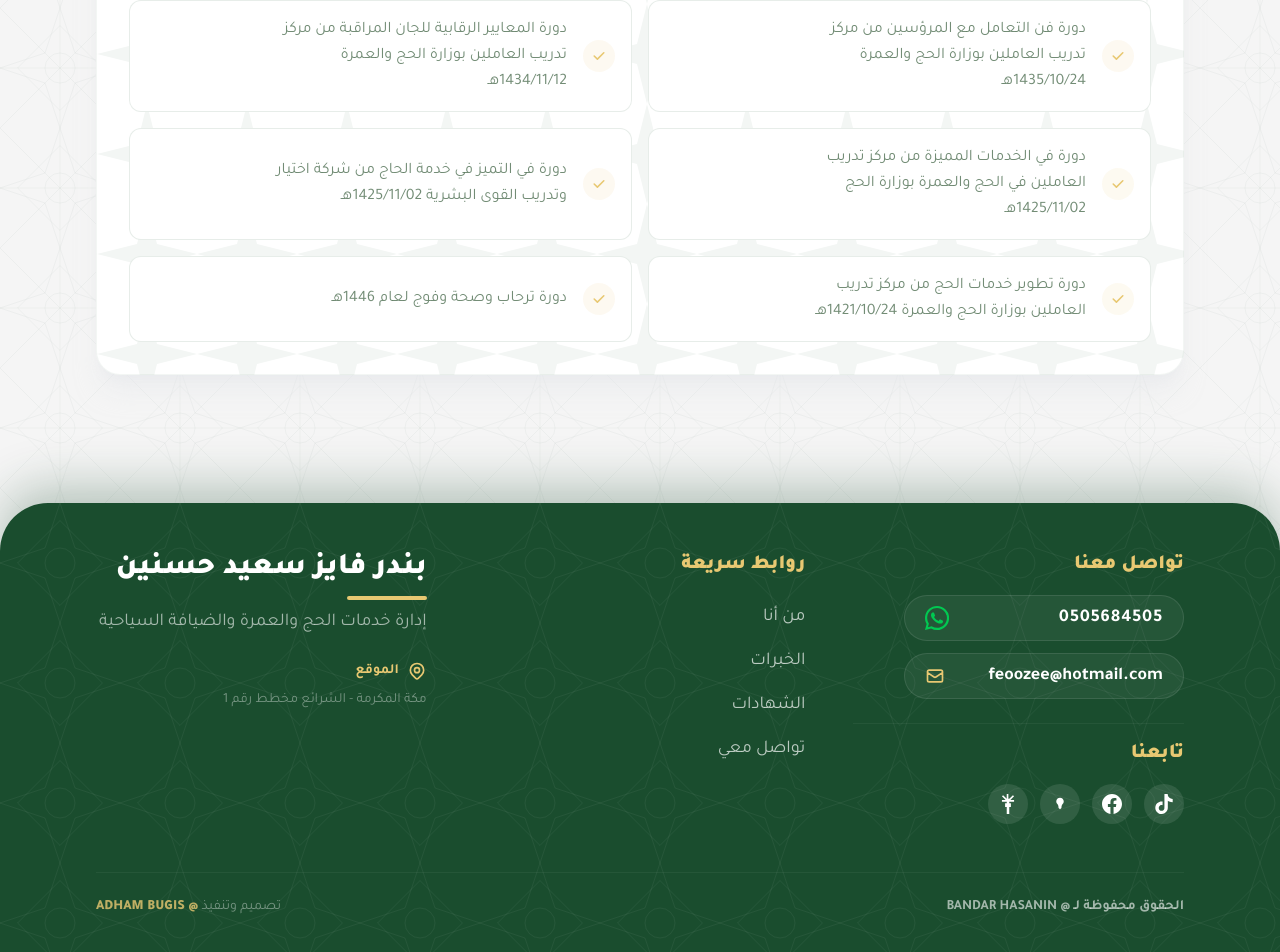
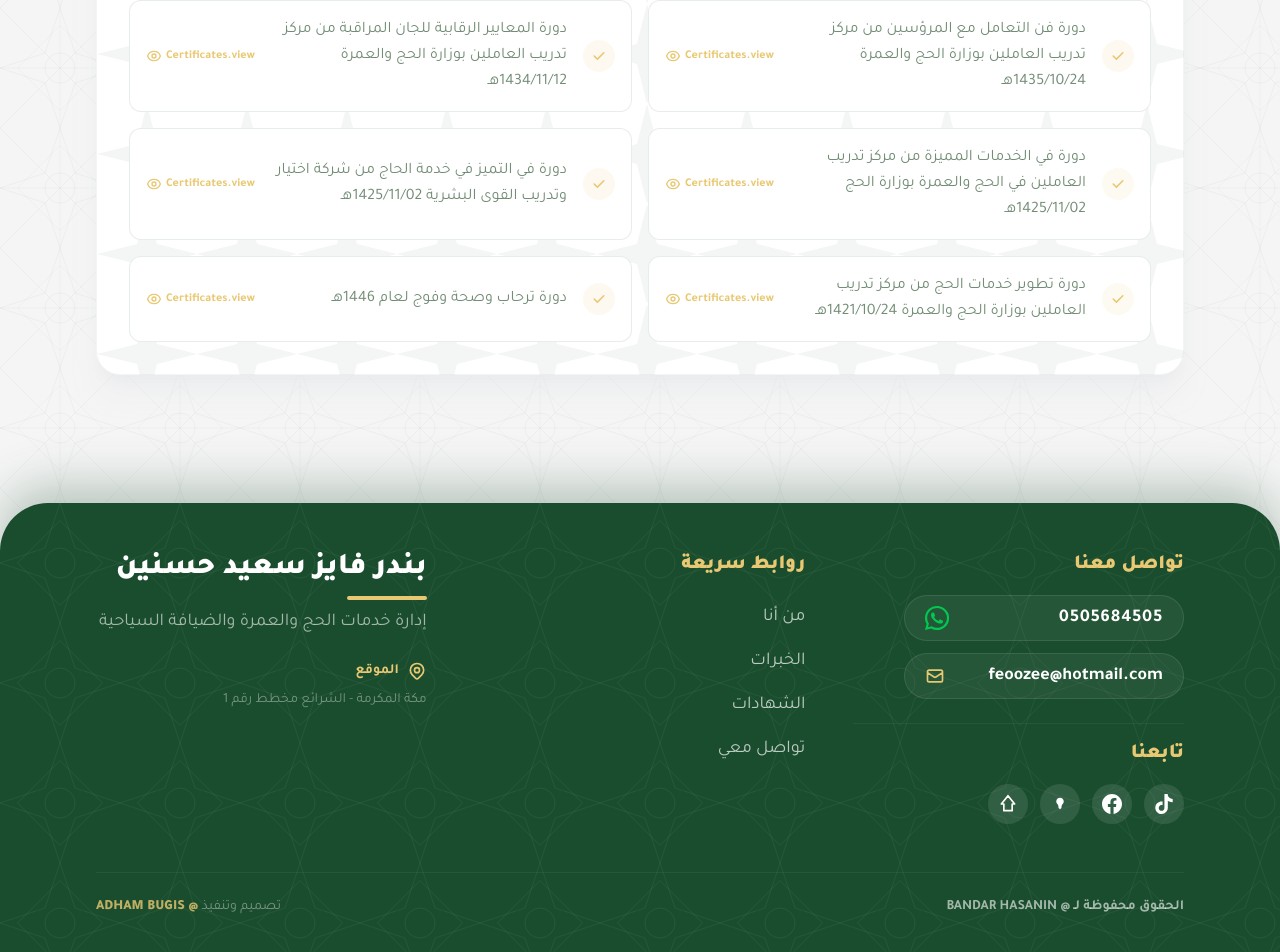
Before and after one commit to adhamindo1981/bandar-portfolio, a Next.js app: page /ar in a window 1280 px wide. Shown: the part 1672-2624 px from the top of the page. Built offline with nearby package versions, Linux system fonts and the light colour scheme.

Commit message:
Update social media links in footer

```diff
--- a/src/components/CertificatesSection.tsx
+++ b/src/components/CertificatesSection.tsx
@@ -140,7 +140,7 @@ export default function CertificatesSection() {
 
               {/* View Indicator */}
               {hasUrl && (
-                <div className="flex items-center gap-1 text-accent md:opacity-0 md:group-hover:opacity-100 transition-all transform md:translate-x-2 md:group-hover:translate-x-0 whitespace-nowrap">
+                <div className="flex items-center gap-1 text-accent transition-all transform whitespace-nowrap">
                   <span className="text-xs font-bold">{t('view')}</span>
                   <svg className="w-4 h-4" fill="none" stroke="currentColor" viewBox="0 0 24 24">
                     <path strokeLinecap="round" strokeLinejoin="round" strokeWidth={2} d="M15 12a3 3 0 11-6 0 3 3 0 016 0z" />
--- a/src/components/ExperienceSection.tsx
+++ b/src/components/ExperienceSection.tsx
@@ -100,7 +100,7 @@ export default function ExperienceSection() {
                 </div>
 
                 <div className="mb-6">
-                  <h3 className="text-xl sm:text-2xl md:text-4xl font-black text-white leading-tight break-words">
+                  <h3 className="text-xl sm:text-2xl md:text-4xl font-black text-white leading-tight whitespace-normal break-words w-full">
                     {job.title}
                   </h3>
                 </div>
--- a/src/components/Footer.tsx
+++ b/src/components/Footer.tsx
@@ -44,17 +44,23 @@ export default function Footer() {
             <div className="pt-4 border-t border-white/5 space-y-4">
               <h4 className="text-accent text-xl font-black">{foot('followUs')}</h4>
               <div className="flex gap-3">
-                <a href="#" className="w-10 h-10 bg-white/10 rounded-full flex items-center justify-center hover:bg-black transition-all hover:-translate-y-1">
+                {/* TikTok */}
+                <a href="https://www.tiktok.com/@b.hasanin?_r=1&_t=ZS-95wTh1pswdQ" target="_blank" rel="noopener noreferrer" className="w-10 h-10 bg-white/10 rounded-full flex items-center justify-center hover:bg-black transition-all hover:-translate-y-1">
                   <svg className="w-5 h-5" fill="currentColor" viewBox="0 0 24 24"><path d="M12.525.02c1.31-.02 2.61-.01 3.91-.02.08 1.53.63 3.09 1.75 4.17 1.12 1.11 2.7 1.62 4.24 1.79v4.03c-1.44-.05-2.89-.35-4.2-.97-.57-.26-1.1-.59-1.62-.93-.01 2.92.01 5.84-.02 8.75-.03 1.4-.54 2.79-1.35 3.94-1.31 1.92-3.58 3.17-5.91 3.21-1.43.08-2.86-.31-4.08-1.03-2.02-1.19-3.44-3.37-3.65-5.71-.02-.5-.03-1-.01-1.49.18-1.9 1.12-3.72 2.58-4.96 1.66-1.44 3.98-2.13 6.15-1.72.02 1.48-.04 2.96-.04 4.44-.99-.32-2.15-.23-3.02.37-.63.41-1.11 1.04-1.36 1.75-.21.51-.15 1.07-.14 1.61.24 1.64 1.82 3.02 3.5 2.87 1.12-.01 2.19-.66 2.77-1.61.19-.33.4-.67.41-1.06.1-1.79.06-3.57.07-5.36.01-4.03-.01-8.05.02-12.07z"/></svg>
                 </a>
-                <a href="#" className="w-10 h-10 bg-white/10 rounded-full flex items-center justify-center hover:bg-blue-600 transition-all hover:-translate-y-1">
+                {/* Facebook */}
+                <a href="https://www.facebook.com/share/18MDg9dK2h/" target="_blank" rel="noopener noreferrer" className="w-10 h-10 bg-white/10 rounded-full flex items-center justify-center hover:bg-blue-600 transition-all hover:-translate-y-1">
                   <svg className="w-5 h-5" fill="currentColor" viewBox="0 0 24 24"><path d="M24 12.073c0-6.627-5.373-12-12-12s-12 5.373-12 12c0 5.99 4.388 10.954 10.125 11.854v-8.385H7.078v-3.47h3.047V9.43c0-3.007 1.792-4.669 4.533-4.669 1.312 0 2.686.235 2.686.235v2.953H15.83c-1.491 0-1.956.925-1.956 1.874v2.25h3.328l-.532 3.47h-2.796v8.385C19.612 23.027 24 18.062 24 12.073z"/></svg>
                 </a>
-                <a href="#" className="w-10 h-10 bg-white/10 rounded-full flex items-center justify-center hover:bg-yellow-400 hover:text-black transition-all hover:-translate-y-1">
+                {/* Snapchat */}
+                <a href="https://www.snapchat.com/@abofaiz1980?sender_web_id=c2c81074-d907-4ced-8169-0aa3fe60ba81&device_type=desktop&is_copy_url=true" target="_blank" rel="noopener noreferrer" className="w-10 h-10 bg-white/10 rounded-full flex items-center justify-center hover:bg-[#FFFC00] hover:text-black transition-all hover:-translate-y-1">
                   <svg className="w-5 h-5" fill="currentColor" viewBox="0 0 24 24"><path d="M12 4.41c-2.48 0-4.5 2.02-4.5 4.5 0 1.25.51 2.38 1.34 3.2 1.42 1.42 1.42 4.54 1.42 4.54l1.74 1.75 1.74-1.75s0-3.12 1.42-4.54c.83-.82 1.34-1.95 1.34-3.2 0-2.48-2.02-4.5-4.5-4.5z"/></svg>
                 </a>
-                <a href="#" className="w-10 h-10 bg-white/10 rounded-full flex items-center justify-center hover:bg-green-400 hover:text-black transition-all hover:-translate-y-1">
-                  <svg className="w-5 h-5" fill="currentColor" viewBox="0 0 24 24"><path d="M13.511 5.833L17.9 1.444l1.389 1.389-4.389 4.389h4.389v1.944H13.511V11.222h1.944v4.389h-1.944V24H10.489V15.611H8.545V11.222h1.944V9.167H4.711V7.222H9.1L4.711 2.833l1.389-1.389 4.389 4.389V0h1.944v5.833z"/></svg>
+                {/* Linktree (using a tree icon) */}
+                <a href="https://linktr.ee/center.rehlat.209" target="_blank" rel="noopener noreferrer" className="w-10 h-10 bg-white/10 rounded-full flex items-center justify-center hover:bg-[#43E660] hover:text-black transition-all hover:-translate-y-1">
+                  <svg className="w-5 h-5" fill="none" stroke="currentColor" viewBox="0 0 24 24">
+                    <path strokeLinecap="round" strokeLinejoin="round" strokeWidth={2} d="M12 2L4 12h3v8h10v-8h3L12 2z" />
+                  </svg>
                 </a>
               </div>
             </div>
```
